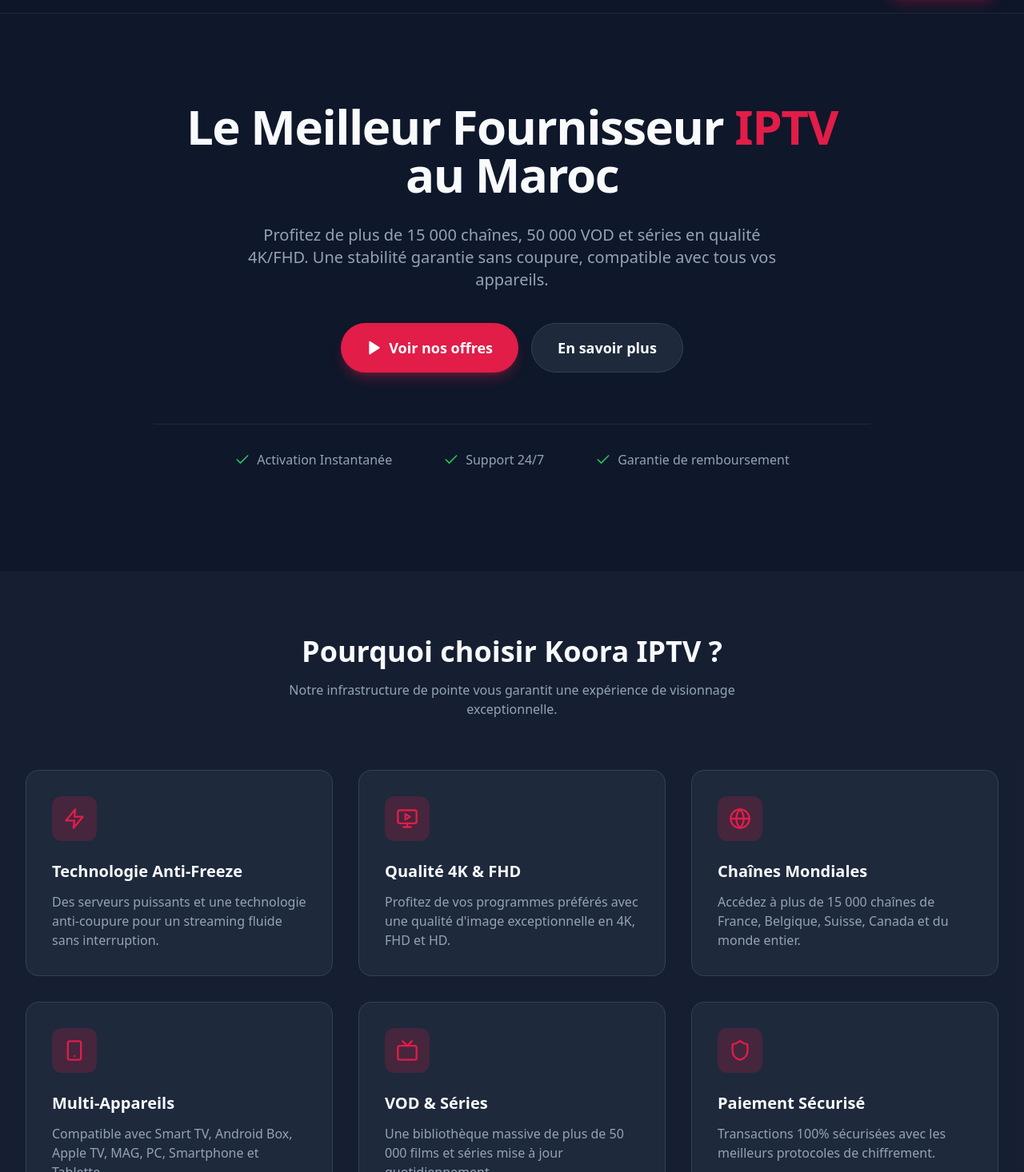
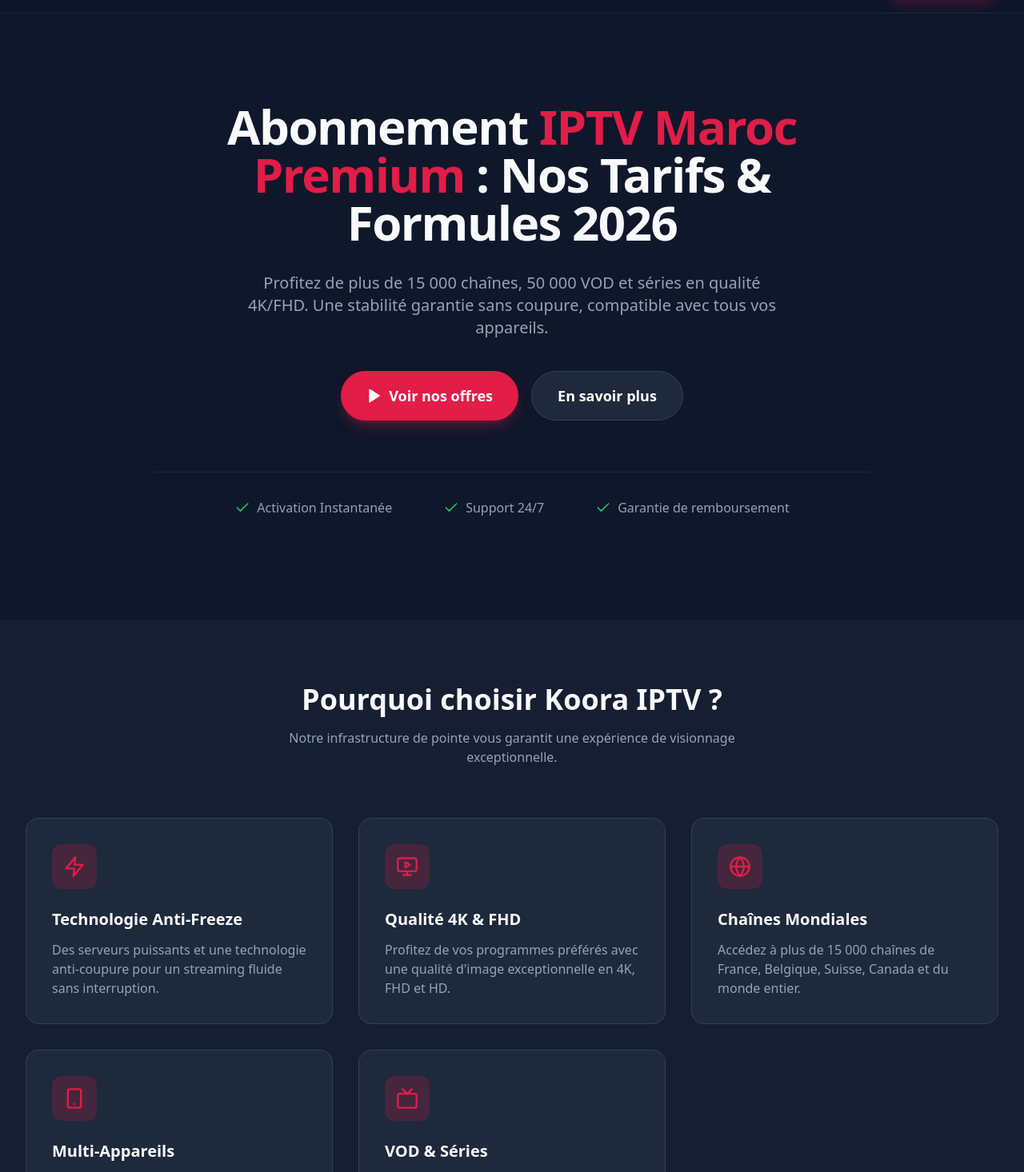
Before and after one commit to COM600/koora-iptv, a React (Vite) app: page / in a window 1280 px wide. Shown: the part 64-1530 px from the top of the page at 80% size. Built offline with nearby package versions, Linux system fonts and the light colour scheme.

Commit message:
refine homepage copy and Android setup guide
Update the homepage headline to better match the 2026 offers, remove the on-site payment message, and simplify the Android installation steps to reflect the API code flow customers actually use.

```diff
--- a/index.html
+++ b/index.html
@@ -3,7 +3,7 @@
   <head>
     <meta charset="UTF-8" />
     <meta name="viewport" content="width=device-width, initial-scale=1.0" />
-    <title>Koora IPTV - Le Meilleur Fournisseur IPTV au Maroc</title>
+    <title>Koora IPTV - Abonnement IPTV Maroc Premium : Nos Tarifs & Formules 2026</title>
     <meta name="description" content="Découvrez le meilleur service IPTV avec Koora IPTV. Plus de 15 000 chaînes, VOD, qualité 4K et support 24/7." />
     <script async src="https://www.googletagmanager.com/gtag/js?id=G-SG39L5ZDTL"></script>
     <script>
--- a/src/pages/Home.tsx
+++ b/src/pages/Home.tsx
@@ -21,7 +21,7 @@
           <div className="absolute top-1/2 left-1/2 -translate-x-1/2 -translate-y-1/2 w-[800px] h-[800px] bg-primary/20 rounded-full blur-[120px] -z-10"></div>
           <div className="text-center max-w-4xl mx-auto">
             <h1 className="text-4xl md:text-6xl font-extrabold tracking-tight mb-8">
-              Le Meilleur Fournisseur <span className="text-primary">IPTV</span> au Maroc
+              Abonnement <span className="text-primary">IPTV Maroc Premium</span> : Nos Tarifs & Formules 2026
             </h1>
             <p className="text-lg md:text-xl text-slate-400 mb-10 max-w-2xl mx-auto leading-relaxed">
               Profitez de plus de 15 000 chaînes, 50 000 VOD et séries en qualité 4K/FHD. Une stabilité garantie sans coupure, compatible avec tous vos appareils.
@@ -93,13 +93,6 @@
               </div>
               <h3 className="text-xl font-bold mb-3">VOD & Séries</h3>
               <p className="text-slate-400">Une bibliothèque massive de plus de 50 000 films et séries mise à jour quotidiennement.</p>
-            </div>
-            <div className="bg-slate-800 p-8 rounded-2xl border border-slate-700 hover:border-primary/50 transition duration-300">
-              <div className="bg-primary/20 w-14 h-14 rounded-xl flex items-center justify-center mb-6">
-                <Shield className="h-7 w-7 text-primary" />
-              </div>
-              <h3 className="text-xl font-bold mb-3">Paiement Sécurisé</h3>
-              <p className="text-slate-400">Transactions 100% sécurisées avec les meilleurs protocoles de chiffrement.</p>
             </div>
           </div>
         </div>
--- a/src/pages/Installation.tsx
+++ b/src/pages/Installation.tsx
@@ -6,7 +6,7 @@
 
   const tabs = [
     { id: 'smart-tv', name: 'Smart TV', icon: <Tv className="w-5 h-5" /> },
-    { id: 'android', name: 'Android / Firestick', icon: <Smartphone className="w-5 h-5" /> },
+    { id: 'android', name: 'Android', icon: <Smartphone className="w-5 h-5" /> },
     { id: 'windows', name: 'Windows / Mac', icon: <Laptop className="w-5 h-5" /> },
     { id: 'mag', name: 'MAG Box', icon: <Monitor className="w-5 h-5" /> },
   ];
@@ -83,35 +83,29 @@
             {activeTab === 'android' && (
               <div className="space-y-8 animate-in fade-in duration-300">
                 <div>
-                  <h3 className="text-2xl font-bold mb-4">Installation sur Android Box / Firestick</h3>
-                  <p className="text-slate-400 mb-6">Pour les appareils Android et Amazon Fire TV Stick, <strong>IPTV Smarters Pro</strong> est la meilleure solution.</p>
+                  <h3 className="text-2xl font-bold mb-4">Installation sur Android</h3>
+                  <p className="text-slate-400 mb-6">Pour les appareils Android, <strong>IPTV Smarters Pro</strong> est une solution simple et rapide.</p>
 
                   <div className="space-y-6">
                     <div className="flex gap-4">
                       <div className="w-8 h-8 rounded-full bg-primary/20 text-primary flex items-center justify-center shrink-0 font-bold">1</div>
                       <div>
-                        <h4 className="font-bold text-lg mb-2">Installer l'application Downloader (Pour Firestick)</h4>
-                        <p className="text-slate-400">Allez dans la barre de recherche, tapez "Downloader" et installez-le. N'oubliez pas d'autoriser l'installation d'applications de sources inconnues dans les paramètres de votre appareil.</p>
+                        <h4 className="font-bold text-lg mb-2">Télécharger l'application</h4>
+                        <p className="text-slate-400">Ouvrez Google Play Store, recherchez l'application recommandée par notre support et installez-la sur votre appareil Android.</p>
                       </div>
                     </div>
                     <div className="flex gap-4">
                       <div className="w-8 h-8 rounded-full bg-primary/20 text-primary flex items-center justify-center shrink-0 font-bold">2</div>
                       <div>
-                        <h4 className="font-bold text-lg mb-2">Télécharger IPTV Smarters Pro</h4>
-                        <p className="text-slate-400">Ouvrez Downloader et entrez l'URL de téléchargement direct de l'application (demandez le lien à notre support WhatsApp), ou cherchez-la directement sur le Google Play Store si vous êtes sur Android Box.</p>
+                        <h4 className="font-bold text-lg mb-2">Ouvrir l'application</h4>
+                        <p className="text-slate-400">Une fois l'application installée, ouvrez-la pour commencer la configuration de votre abonnement.</p>
                       </div>
                     </div>
                     <div className="flex gap-4">
                       <div className="w-8 h-8 rounded-full bg-primary/20 text-primary flex items-center justify-center shrink-0 font-bold">3</div>
                       <div>
-                        <h4 className="font-bold text-lg mb-2">Connexion avec l'API Xtream Codes</h4>
-                        <p className="text-slate-400">Ouvrez l'application, choisissez "Se connecter avec l'API Xtream Codes" et entrez vos identifiants :</p>
-                        <ul className="list-disc list-inside mt-2 ml-4 text-slate-300">
-                          <li>Nom : Koora IPTV</li>
-                          <li>Utilisateur : (fourni lors de l'achat)</li>
-                          <li>Mot de passe : (fourni lors de l'achat)</li>
-                          <li>URL du serveur : (fourni lors de l'achat)</li>
-                        </ul>
+                        <h4 className="font-bold text-lg mb-2">Connexion avec API</h4>
+                        <p className="text-slate-400">Choisissez l'option de connexion avec API puis entrez le code API fourni lors de l'achat.</p>
                       </div>
                     </div>
                   </div>
```
